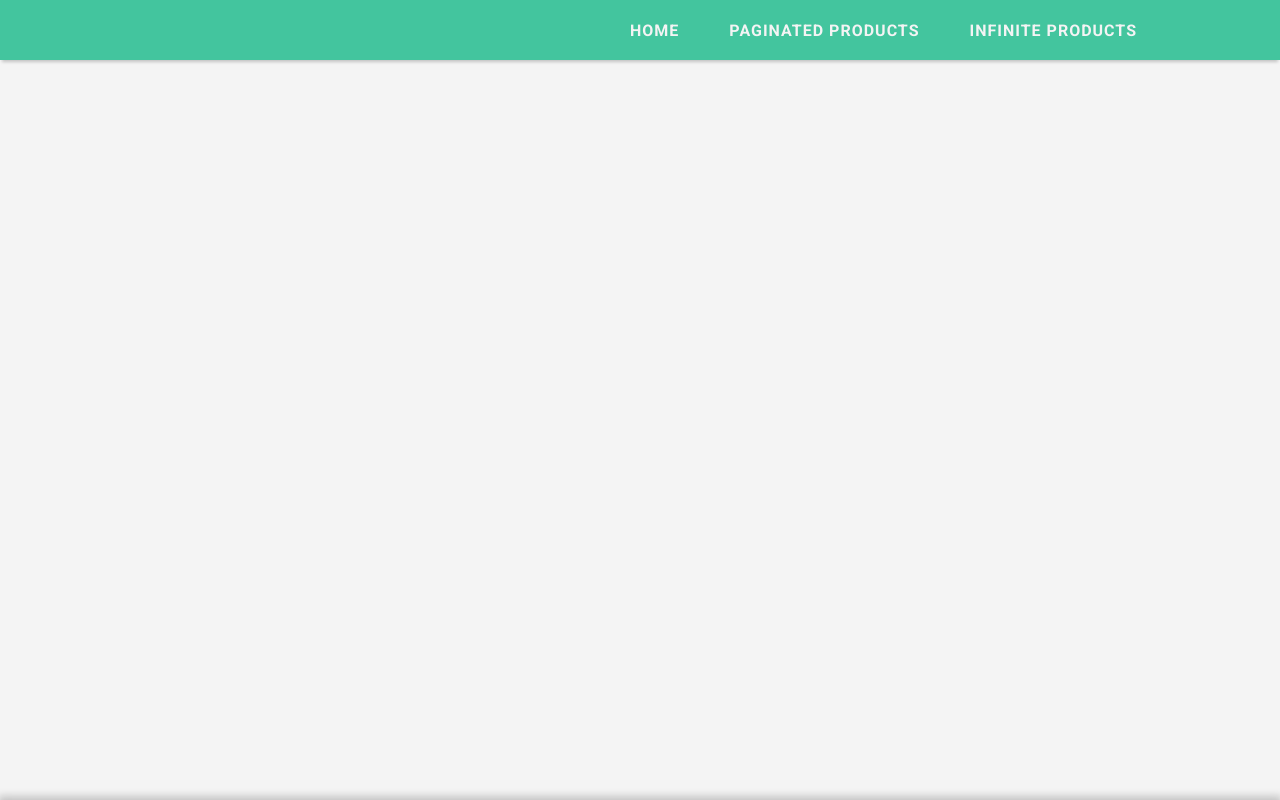
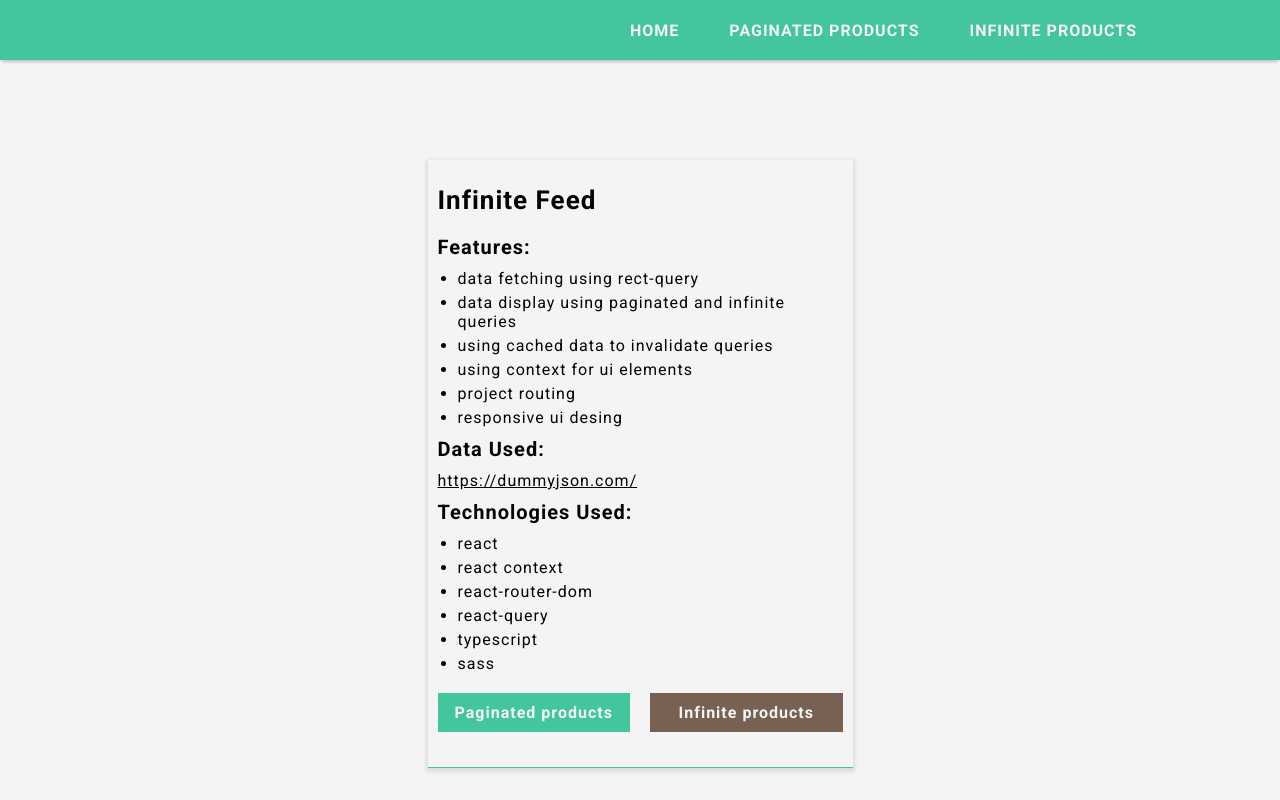
Before and after one commit to wisnies/infinite-feed, a React app: page / in a window 1280 px wide. Shown: the top 800 px of the page. Built offline with nearby package versions, Linux system fonts and the light colour scheme.

Commit message:
added project info and readme

```diff
--- a/src/components/ProductListControlls/ProductListControlls.tsx
+++ b/src/components/ProductListControlls/ProductListControlls.tsx
@@ -6,13 +6,13 @@ type ProductListControllsProps = {
   total: number | undefined;
   page: number;
   perPage: number;
-  dataLength?: number;
+  dataLength?: number | undefined;
 };
 
 export const ProductListControlls: React.FC<ProductListControllsProps> = ({
   mode,
   total = 0,
-  page,
+  page = 0,
   perPage,
   dataLength = 0,
 }: ProductListControllsProps) => {
--- /dev/null
+++ b/src/components/ProjectInfo/ProjectInfo.tsx
@@ -0,0 +1,42 @@
+import { Link } from 'react-router-dom';
+import styles from '../../styles/components/ProjectInfo.module.scss';
+
+export const ProjectInfo: React.FC = () => {
+  return (
+    <div className={styles.container}>
+      <div className={styles.card}>
+        <h1>infinite feed</h1>
+        <h3>features:</h3>
+        <ul>
+          <li>data fetching using rect-query</li>
+          <li>data display using paginated and infinite queries</li>
+          <li>using cached data to invalidate queries</li>
+          <li>using context for ui elements</li>
+          <li>project routing</li>
+          <li>responsive ui desing</li>
+        </ul>
+        <h3>data used: </h3>
+        <a target='_blank' rel='noreferrer' href='https://dummyjson.com/'>
+          https://dummyjson.com/
+        </a>
+        <h3>Technologies used: </h3>
+        <ul>
+          <li>react</li>
+          <li>react context</li>
+          <li>react-router-dom</li>
+          <li>react-query</li>
+          <li>typescript</li>
+          <li>sass</li>
+        </ul>
+        <div className={styles.btnContainer}>
+          <Link to='/products-pag' className={styles.btnPrimary}>
+            Paginated products
+          </Link>
+          <Link to='products-inf' className={styles.btnSecondary}>
+            Infinite products
+          </Link>
+        </div>
+      </div>
+    </div>
+  );
+};
--- /dev/null
+++ b/src/components/ProjectInfo/index.ts
@@ -0,0 +1,2 @@
+import { ProjectInfo } from './ProjectInfo';
+export default ProjectInfo;
--- a/src/components/pages/HomePage/Home.page.tsx
+++ b/src/components/pages/HomePage/Home.page.tsx
@@ -1,3 +1,5 @@
+import ProjectInfo from '../../ProjectInfo';
+
 export const HomePage: React.FC = () => {
-  return <></>;
+  return <ProjectInfo />;
 };
--- a/src/components/pages/InfiniteProductsPage/InfiniteProducts.page.tsx
+++ b/src/components/pages/InfiniteProductsPage/InfiniteProducts.page.tsx
@@ -47,6 +47,7 @@ export const InfiniteProductsPage: React.FC = () => {
   const perPage = 8;
   const {
     isLoading,
+    isFetchingNextPage,
     isError,
     error,
     data,
@@ -68,13 +69,11 @@ export const InfiniteProductsPage: React.FC = () => {
       },
     }
   );
-  if (isLoading) {
-    return <h2>Loading...</h2>;
-  }
   if (isError) {
     return <p>{error.message}</p>;
   }
 
+  console.log(isLoading, isFetchingNextPage);
   return (
     <>
       <ProductListControlls
@@ -82,12 +81,13 @@ export const InfiniteProductsPage: React.FC = () => {
         total={data?.pages[0].page.total}
         page={Number(data?.pageParams.length)}
         perPage={perPage}
-        dataLength={Number(
-          data?.pages.reduce((acc, curr) => {
+        dataLength={data?.pages.reduce((acc, curr) => {
           return acc + curr.page.products.length;
-          }, 0)
-        )}
+        }, 0)}
       />
+      {isLoading ? (
+        <ProductListSkeleton />
+      ) : (
         <InfiniteScroll
           dataLength={Number(
             data?.pages.reduce((acc, curr) => {
@@ -111,6 +111,7 @@ export const InfiniteProductsPage: React.FC = () => {
             })}
           </ProductList>
         </InfiniteScroll>
+      )}
     </>
   );
 };
--- /dev/null
+++ b/src/styles/components/ProjectInfo.module.scss
@@ -0,0 +1,84 @@
+@import '../sizes';
+@import '../colors';
+@import '../mixins';
+
+.container {
+  flex-grow: 1;
+  display: grid;
+  grid-template-columns: 1fr;
+  place-items: center;
+}
+
+.card {
+  width: 100%;
+  max-width: $mobileL;
+  height: fit-content;
+  border-bottom: 1px solid $primary;
+  box-shadow: 0 2px 4px 2px rgba(0, 0, 0, 0.1);
+  padding: 25px 10px;
+  color: $textSecondary;
+  @include primaryText;
+
+  & h1 {
+    font-size: 26px;
+    text-transform: capitalize;
+    margin-bottom: 20px;
+  }
+  & h3 {
+    font-size: 20px;
+    text-transform: capitalize;
+    margin-bottom: 10px;
+  }
+  & ul {
+    margin-bottom: 10px;
+    & li {
+      margin-left: 20px;
+      margin-bottom: 5px;
+      &:last-of-type {
+        margin-bottom: 0;
+      }
+    }
+  }
+
+  a {
+    display: block;
+    margin-bottom: 10px;
+    color: $textSecondary;
+  }
+}
+
+.btn {
+  &Container {
+    display: grid;
+    grid-template-columns: 1fr 1fr;
+    grid-gap: 20px;
+    margin-top: 20px;
+  }
+
+  &Primary,
+  &Secondary {
+    padding: 5px;
+    text-align: center;
+    text-decoration: none;
+    transition: all 0.3s ease-in-out;
+    font-weight: 700;
+    color: $textPrimary !important;
+
+    @media screen and (min-width: $mobileL) {
+      padding: 10px 15px;
+    }
+  }
+
+  &Primary {
+    background-color: $primary;
+    &:hover {
+      background-color: $secondary;
+    }
+  }
+  &Secondary {
+    background-color: $secondary;
+    &:hover {
+      background-color: $primary;
+    }
+  }
+}
```
Also changed, not shown: package copy.json (deleted, +0 -75 lines), 1 other file (tests, documents, lock files or other folders). Lines whose indentation alone changed are shown as unchanged.
